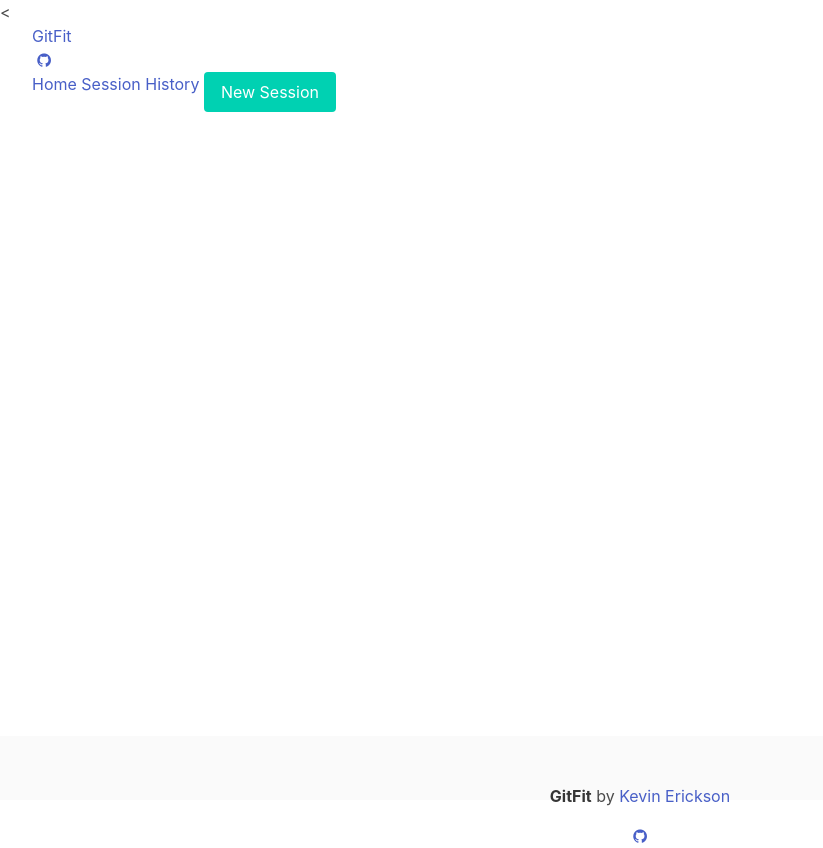
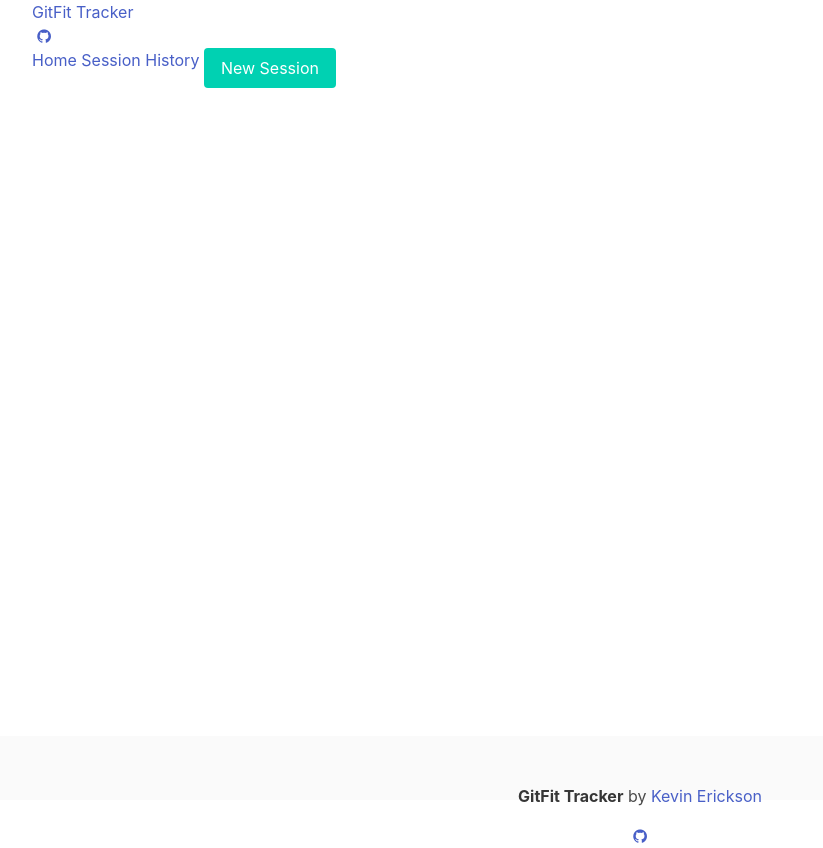
Before and after one commit to hnefatafl01/q1, a plain HTML site: page new-workout-session/index.html in a window 1280 px wide. Shown: the whole page, without its empty margins (0-823 px from the left). Drawn offline with nearby package versions, Linux system fonts and the light colour scheme.

Commit message:
starting forms

```diff
--- a/new-workout-session/index.html
+++ b/new-workout-session/index.html
@@ -3,8 +3,8 @@
 
   <head>
     <meta charset="utf-8">
-      <title>GitFit</title>
-      <<link rel="stylesheet" type="text/css" href="https://cdnjs.cloudflare.com/ajax/libs/bulma/0.2.3/css/bulma.css">
+      <title>GitFit Tracker</title>
+      <link rel="stylesheet" type="text/css" href="https://cdnjs.cloudflare.com/ajax/libs/bulma/0.2.3/css/bulma.css">
       <link rel="stylesheet" type="text/css" href="../style.css">
       <link rel="stylesheet" href="https://maxcdn.bootstrapcdn.com/font-awesome/4.7.0/css/font-awesome.min.css">
   </head>
@@ -15,7 +15,7 @@
       <nav class="nav has-shadow">
         <div class="nav-left">
           <a class="nav-item is-brand" href="../landingPage/index.html">
-            <h1>GitFit</h1>
+            <h1>GitFit Tracker</h1>
           </a>
         </div>
 
@@ -62,7 +62,7 @@
       <div class="container is-fluid">
         <div class="content has-text-centered">
           <p>
-            <strong>GitFit</strong> by <a href="#">Kevin Erickson</a>
+            <strong>GitFit Tracker</strong> by <a href="#">Kevin Erickson</a>
           </p>
           <p>
             <a class="icon" href="https://github.com/hnefatafl01">
@@ -73,7 +73,7 @@
       </div>
     </footer>
     <script src="https://ajax.googleapis.com/ajax/libs/jquery/3.1.0/jquery.min.js"></script>
-    <script src="app.js"></script>
+    <script src="../app.js"></script>
   </body>
 
   </html>
```
